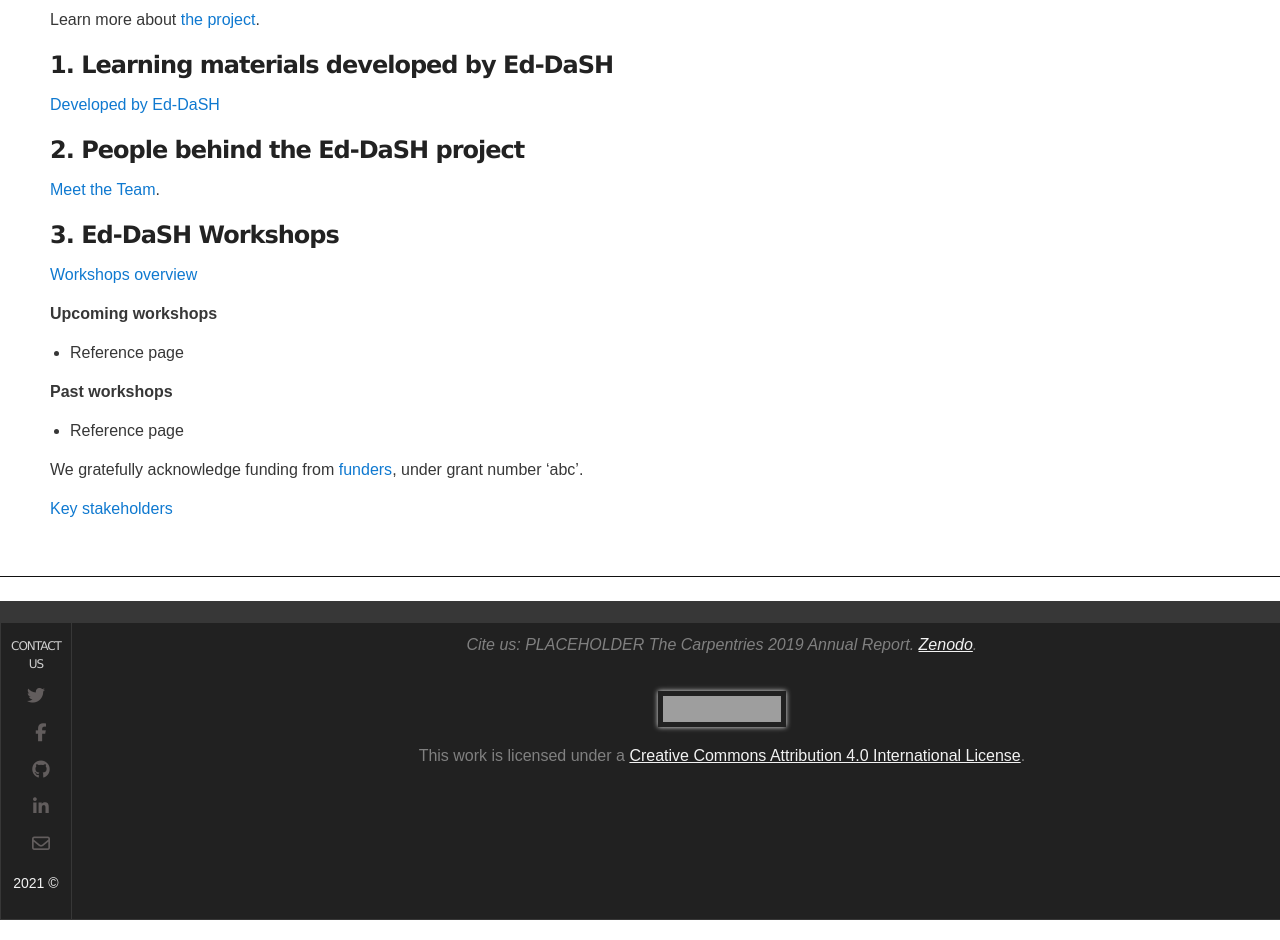
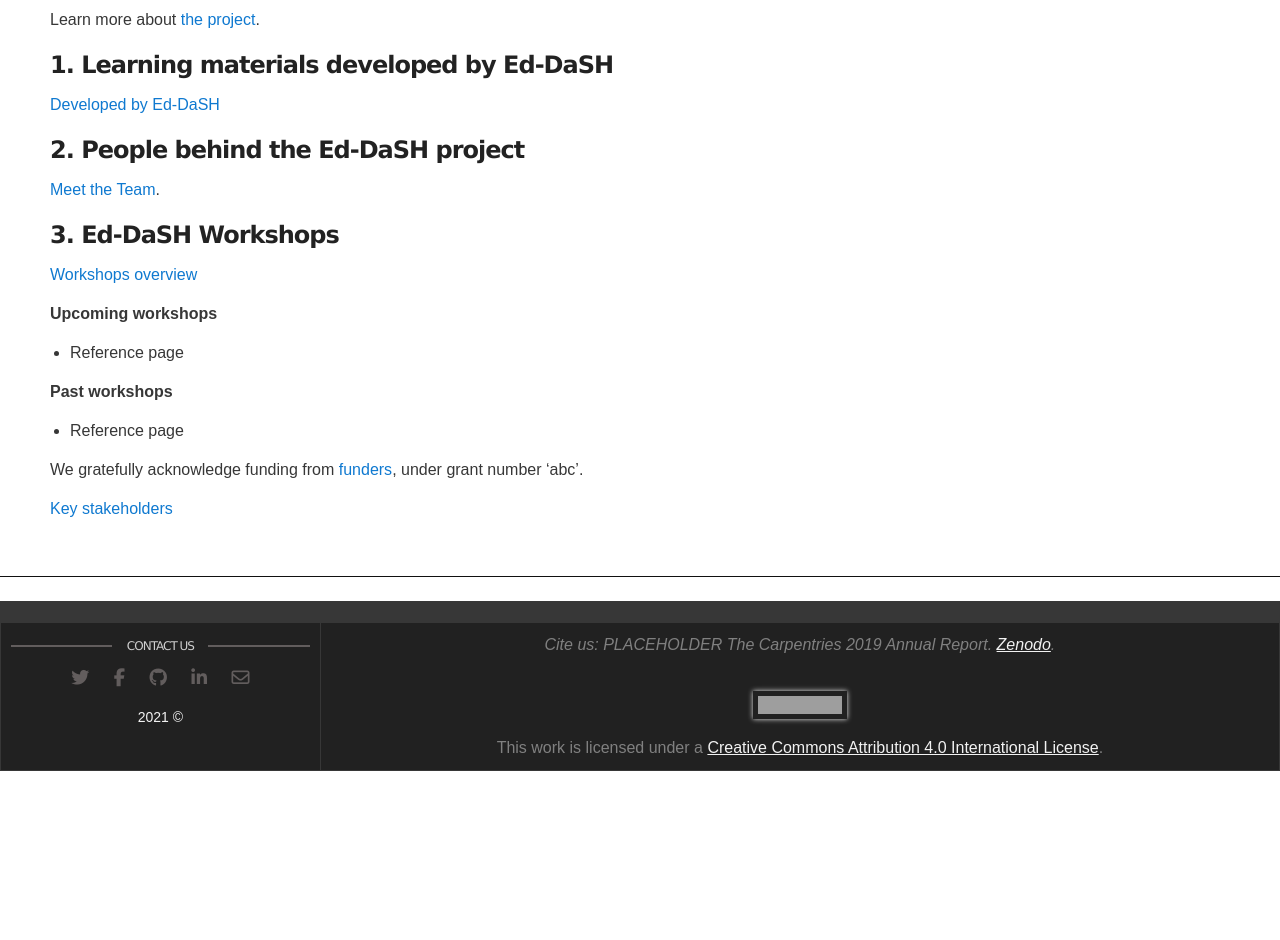
Before and after one commit to edcarp/Ed-DaSH, a Jekyll site: the page built from index.md, in a window 1280 px wide. Shown: the part 1120-2060 px from the top of the page. Built offline with Jekyll 4.4.1, drawn with Linux system fonts in a browser that asks for light colours; nearby versions of some CDN libraries; after the commit the page ends 1911 px from its top, so only the background shows below that; grey boxes are pictures that could not be loaded.

Commit message:
Update style.scss

```diff
--- a/assets/css/style.scss
+++ b/assets/css/style.scss
@@ -86,7 +86,7 @@ a:hover, a:focus {
   margin-left: auto;
   margin-right: auto;
   margin: auto;
-  width: 80em;
+  //width: 80em;
   text-align: center;
   /*width: 50%;*/
 }
```
